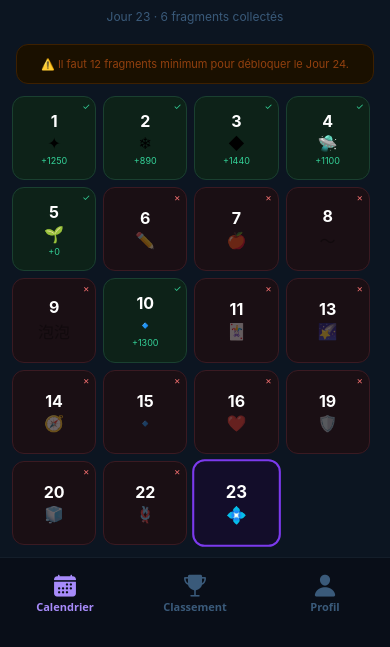
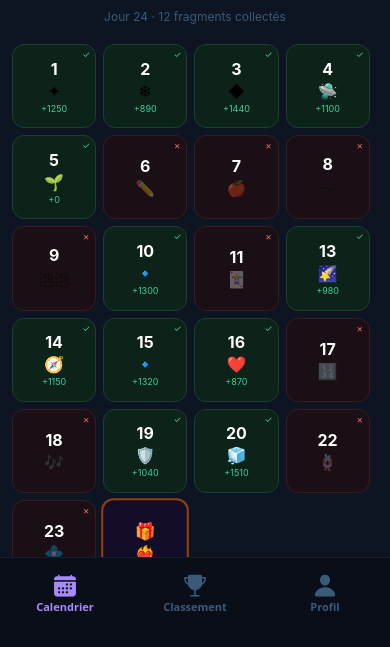
Before and after one commit to ClervieC/AdventQuest, an Expo app drawn with the web renderer of React Native: screen / in a window 390 px wide. Shown: the part 197-844 px from the top of the page. Built offline with nearby package versions, Linux system fonts and the light colour scheme; Expo Router itself is replaced by a stand-in of ours; some packages are replaced by stand-ins of ours.

Commit message:
day 24 - boss

```diff
--- a/app/game/[day].tsx
+++ b/app/game/[day].tsx
@@ -21,6 +21,7 @@
 import { CasseBriquesGame } from '../../games/day20_cassebriques';
 import { Day22MarathonGame } from '../../games/day22_marathon';
 import { Day23MarathonGame } from '../../games/day23_marathon';
+import { BossGame } from '../../games/day24_boss';
 
 const GAME_COMPONENTS: Record<string, React.ComponentType<any>> = {
   quiz: QuizGame,
@@ -42,6 +43,7 @@
   cassebriques: CasseBriquesGame,
   marathon_22: Day22MarathonGame,
   marathon_23: Day23MarathonGame,
+  boss: BossGame,
 };
 
 export default function GameScreen() {
--- a/components/GameWrapper/index.tsx
+++ b/components/GameWrapper/index.tsx
@@ -2,7 +2,7 @@
 import { useState } from 'react';
 import { Pressable, StyleSheet, Text, View } from 'react-native';
 import { useSafeAreaInsets } from 'react-native-safe-area-context';
-import { useGameStore } from '../../store/gameStore';
+import { BOSS_DAY, FRAGMENT_THRESHOLD, useGameStore } from '../../store/gameStore';
 import { GameResult } from './types';
 
 interface GameWrapperProps {
@@ -15,7 +15,7 @@
 
 export function GameWrapper({ day, fragmentName, fragmentIcon, storyIntro, children }: GameWrapperProps) {
   const insets = useSafeAreaInsets();
-  const { hints, useHint, finishAttempt, canPlay, isLocked, days } = useGameStore();
+  const { hints, useHint, finishAttempt, canPlay, isLocked, days, bossUnlocked, totalFragments } = useGameStore();
   const [phase, setPhase] = useState<'intro' | 'playing' | 'result'>('intro');
   const [result, setResult] = useState<GameResult | null>(null);
 
@@ -30,7 +30,9 @@
     setPhase('result');
   };
 
-  // En entraînement, les hints ne sont pas consommés : ils restent pour les vrais jours
+  const isBoss = day === BOSS_DAY;
+  // Pas de hints en entraînement (ils restent pour les vrais jours) ni contre le boss (règle du jeu)
+  const hintsAllowed = !isPractice && !isBoss;
   const noop = () => {};
 
   const handleStart = () => setPhase('playing');
@@ -44,6 +46,23 @@
       <Text style={styles.headerBackText}>‹ Calendrier</Text>
     </Pressable>
   );
+
+  // Le portail du boss ne s'ouvre qu'avec assez de fragments
+  if (isBoss && !isLocked(day) && !bossUnlocked()) {
+    const missing = FRAGMENT_THRESHOLD - totalFragments();
+    return (
+      <View style={[styles.container, { paddingTop: insets.top + 8 }]}>
+        {backButton}
+        <View style={styles.introContainer}>
+          <Text style={styles.dayLabel}>Jour {day} / 24</Text>
+          <Text style={styles.title}>🔒 Le portail est scellé</Text>
+          <Text style={styles.story}>
+            Il faut {FRAGMENT_THRESHOLD} fragments pour affronter Grimnoir. Tu en as {totalFragments()} : il t&apos;en manque {missing}.
+          </Text>
+        </View>
+      </View>
+    );
+  }
 
   // Sécurité : un jour futur n'est jamais jouable
   if (isLocked(day)) {
@@ -89,7 +108,9 @@
 
           {!isPractice && (
             <View style={styles.hintsRow}>
-              <Text style={styles.hintsLabel}>💡 {hints} hints disponibles</Text>
+              <Text style={styles.hintsLabel}>
+                {isBoss ? '🚫 Aucun hint contre le boss' : `💡 ${hints} hints disponibles`}
+              </Text>
             </View>
           )}
 
@@ -105,8 +126,8 @@
       <View style={[styles.gameContainer, phase !== 'playing' && styles.hidden]}>
         {children({
           onGameEnd: handleGameEnd,
-          hintsAvailable: isPractice ? 0 : hints,
-          onUseHint: isPractice ? noop : useHint,
+          hintsAvailable: hintsAllowed ? hints : 0,
+          onUseHint: hintsAllowed ? useHint : noop,
           isStarted: phase === 'playing',
         })}
       </View>
--- a/constants/days.ts
+++ b/constants/days.ts
@@ -1,4 +1,4 @@
-export type GameType = 'quiz' | 'stack' | 'sudoku' | 'snake' | 'memory_sequence' | 'whackamole' | 'solitaire' | 'bubbleshooter' | 'labyrinthe' | 'pipepuzzle' | 'spaceinvaders' | 'dessinconnecte' | 'fruitninja' | 'nonogram' | 'runner' | 'dodgeball' | 'cassebriques' | 'marathon_22' | 'marathon_23';
+export type GameType = 'quiz' | 'stack' | 'sudoku' | 'snake' | 'memory_sequence' | 'whackamole' | 'solitaire' | 'bubbleshooter' | 'labyrinthe' | 'pipepuzzle' | 'spaceinvaders' | 'dessinconnecte' | 'fruitninja' | 'nonogram' | 'runner' | 'dodgeball' | 'cassebriques' | 'marathon_22' | 'marathon_23' | 'boss';
 export type Difficulty = 'easy' | 'medium' | 'hard' | 'very_hard' | 'boss';
 
 
@@ -151,6 +151,26 @@
     zone: '🌲 La Forêt de Grimnoir',
   },
   {
+    day: 17,
+    game: 'sudoku',
+    difficulty: 'hard',
+    gameDifficulty: 'hard',
+    fragmentName: 'Sceau des remparts',
+    fragmentIcon: '🔢',
+    storyIntro: "La grande porte de la citadelle est verrouillée par un sceau de chiffres bien plus retors que celui de l'horloge du village. Peu d'indices cette fois : à toi de jouer !",
+    zone: '🏰 La Citadelle de Grimnoir',
+  },
+  {
+    day: 18,
+    game: 'memory_sequence',
+    difficulty: 'hard',
+    gameDifficulty: 'hard',
+    fragmentName: 'Écho des lutins',
+    fragmentIcon: '🎶',
+    storyIntro: "Les lutins de Grimnoir gardent les couloirs de la citadelle et chantent une mélodie de plus en plus longue. Répète-la sans erreur jusqu'au bout pour passer !",
+    zone: '🏰 La Citadelle de Grimnoir',
+  },
+  {
     day: 19,
     game: 'dodgeball',
     difficulty: 'hard',
@@ -186,6 +206,15 @@
     storyIntro: "Au bout du pont, Grimnoir tente un dernier barrage. Esquive sa pluie de projectiles, puis garde ton sang-froid pour déchiffrer la grille magique qui scelle la porte !",
     zone: '🌉 Le Pont Suspendu',
   },
+  {
+    day: 24,
+    game: 'boss',
+    difficulty: 'boss',
+    fragmentName: 'Le Cœur de Noël',
+    fragmentIcon: '❤️‍🔥',
+    storyIntro: "Grimnoir t'attend dans la Salle du Cœur. Reconstruis la tour du Cœur, brise son armure de glace, puis réponds à sa dernière énigme. Trois épreuves, aucun hint, aucune erreur permise !",
+    zone: '💖 Salle du Cœur',
+  },
 ];
 
 export function getDayConfig(day: number): DayConfig | undefined {
--- a/games/day02_stack/game.html
+++ b/games/day02_stack/game.html
@@ -59,12 +59,26 @@
       startGame();
     }
 
+    // INIT peut être reçu à chaque "Rejouer" : on repart toujours d'une partie propre
     function startGame() {
+      blocks.forEach((block) => block.sprite && block.sprite.destroy());
+      if (currentBlock) currentBlock.sprite.destroy();
+      blocks = [];
+      currentBlock = null;
+      movingDirection = 1;
+      floorsBuilt = 0;
+      cameraOffsetY = 0;
+      scene.cameras.main.scrollY = 0;
+      gameEnded = false;
+
+      // La taille finale de la WebView n'est connue qu'ici, pas dans create
       const baseX = scene.scale.width / 2;
       const baseY = scene.scale.height - 100;
+      progressText.setX(scene.scale.width / 2);
+      updateProgressText();
 
-      blocks.push({ x: baseX, width: INITIAL_BLOCK_WIDTH, y: baseY });
-      drawBlock(baseX, baseY, INITIAL_BLOCK_WIDTH, COLORS[0]);
+      const baseSprite = drawBlock(baseX, baseY, INITIAL_BLOCK_WIDTH, COLORS[0]);
+      blocks.push({ x: baseX, width: INITIAL_BLOCK_WIDTH, y: baseY, sprite: baseSprite });
       spawnNextBlock();
     }
 
@@ -106,7 +120,9 @@
       currentBlock.x += movingDirection * (settings.speed / 60);
 
       const margin = currentBlock.width / 2 + 10;
-      if (currentBlock.x > scene.scale.width - margin || currentBlock.x < margin) {
+      // Demi-tour seulement si on va VERS le bord (sinon, après un redimensionnement,
+      // un bloc déjà hors limite changerait de sens à chaque image et resterait coincé)
+      if ((currentBlock.x > scene.scale.width - margin && movingDirection > 0) || (currentBlock.x < margin && movingDirection < 0)) {
         movingDirection *= -1;
       }
 
--- /dev/null
+++ b/games/day24_boss/index.tsx
@@ -0,0 +1,16 @@
+import { GameComponentProps } from '../../components/GameWrapper/types';
+import { MarathonGame, MarathonStage } from '../../components/MarathonGame';
+import { QuizGame } from '../day01_quiz';
+import { StackGame } from '../day02_stack';
+import { CasseBriquesGame } from '../day20_cassebriques';
+
+// Boss final : les 3 épreuves à la suite, un seul échec et Grimnoir l'emporte
+const STAGES: MarathonStage[] = [
+  { label: 'Stack', icon: '🧱', component: StackGame },
+  { label: 'Casse-briques', icon: '🧊', component: CasseBriquesGame },
+  { label: 'Quiz final', icon: '❓', component: QuizGame, preload: false },
+];
+
+export function BossGame(props: GameComponentProps & { isStarted: boolean }) {
+  return <MarathonGame {...props} stages={STAGES} />;
+}
--- a/store/gameStore.ts
+++ b/store/gameStore.ts
@@ -23,9 +23,11 @@
   setCurrentDay: (day: number) => void;
 }
 
-const FRAGMENT_THRESHOLD = 12;
+export const FRAGMENT_THRESHOLD = 12;
+export const BOSS_DAY = 24;
 
 // Données simulées pour le développement — à remplacer par Supabase en Phase 5
+// (12 fragments gagnés pour pouvoir tester le boss du jour 24 ; en mettre moins pour voir le portail scellé)
 const initialDays: Record<number, DayState> = {
   1: { fragmentWon: true, bestScore: 1250, attempts: 1 },
   2: { fragmentWon: true, bestScore: 890, attempts: 2 },
@@ -38,18 +40,21 @@
   9: { fragmentWon: false, bestScore: 0, attempts: 0 },
   10: { fragmentWon: true, bestScore: 1300, attempts: 1 },
   11: { fragmentWon: false, bestScore: 0, attempts: 0 },
-  13: { fragmentWon: false, bestScore: 0, attempts: 0 },
-  14: { fragmentWon: false, bestScore: 0, attempts: 0 },
-  15: { fragmentWon: false, bestScore: 0, attempts: 0 },
-  16: { fragmentWon: false, bestScore: 0, attempts: 0 },
-  19: { fragmentWon: false, bestScore: 0, attempts: 0 },
-  20: { fragmentWon: false, bestScore: 0, attempts: 0 },
+  13: { fragmentWon: true, bestScore: 980, attempts: 1 },
+  14: { fragmentWon: true, bestScore: 1150, attempts: 1 },
+  15: { fragmentWon: true, bestScore: 1320, attempts: 1 },
+  16: { fragmentWon: true, bestScore: 870, attempts: 1 },
+  17: { fragmentWon: false, bestScore: 0, attempts: 0 },
+  18: { fragmentWon: false, bestScore: 0, attempts: 0 },
+  19: { fragmentWon: true, bestScore: 1040, attempts: 1 },
+  20: { fragmentWon: true, bestScore: 1510, attempts: 1 },
   22: { fragmentWon: false, bestScore: 0, attempts: 0 },
   23: { fragmentWon: false, bestScore: 0, attempts: 0 },
+  24: { fragmentWon: false, bestScore: 0, attempts: 0 },
 };
 
 export const useGameStore = create<GameStore>((set, get) => ({
-  currentDay: 23, // simulé pour le dev — viendra de la date serveur en Phase 5
+  currentDay: 24, // simulé pour le dev — viendra de la date serveur en Phase 5
   hints: 3,
   days: initialDays,
 
```
